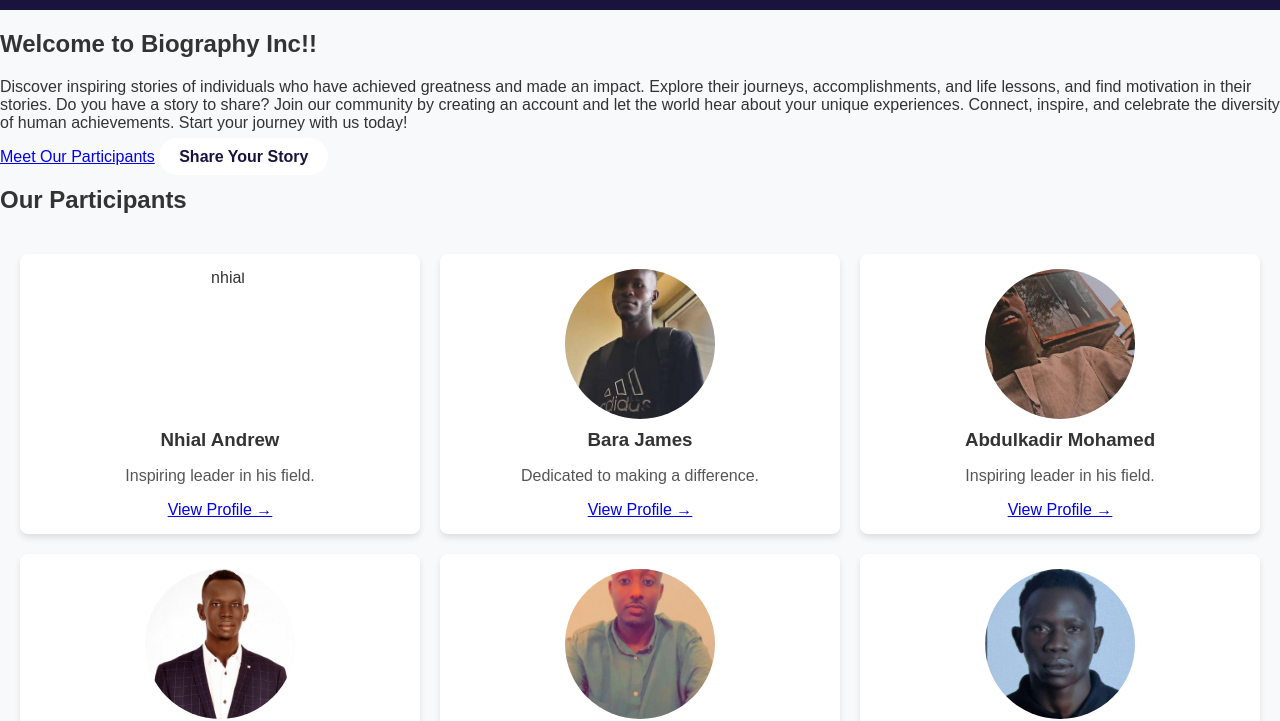
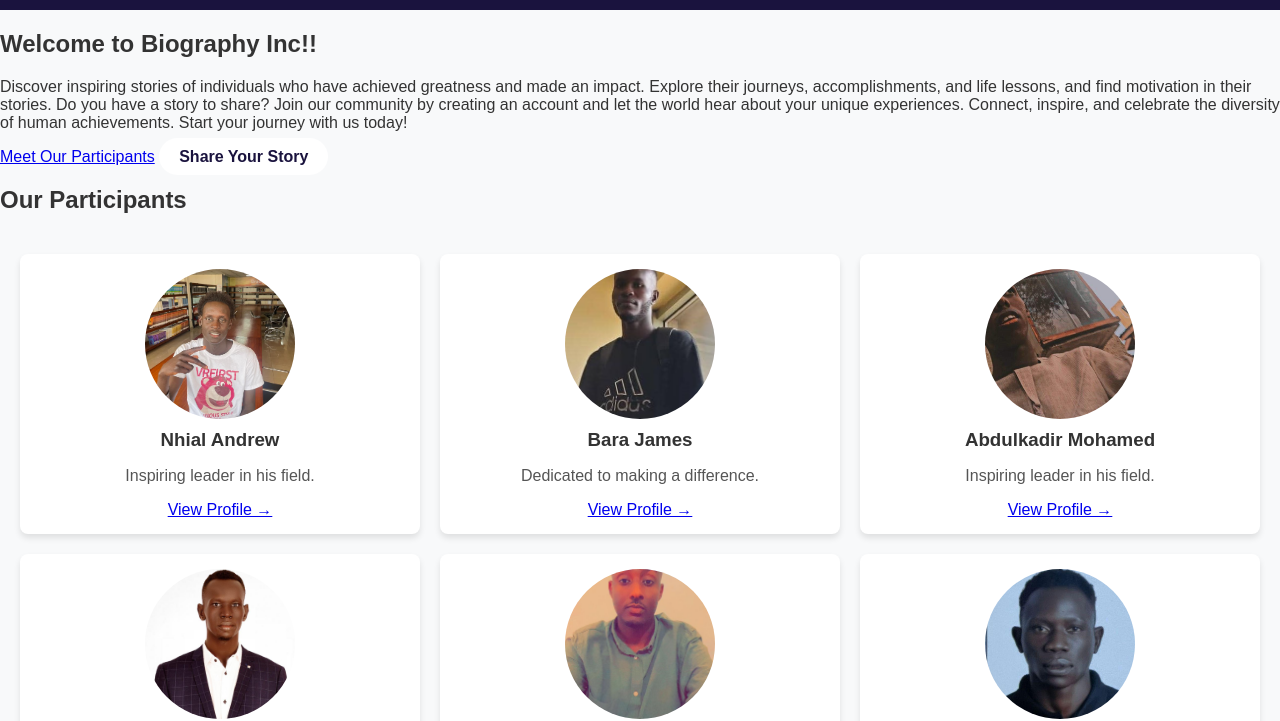
Before and after one commit to nolimitnihal/Biographyweb, a plain HTML site: page index.html in a window 1280 px wide. Shown: the part 80-801 px from the top of the page. Drawn offline with Linux system fonts and the light colour scheme; the site is published under a folder, as on GitHub Pages, so addresses that start at the root find nothing; files whose address does not match are found by name.

Commit message:
index.html

```diff
--- a/index.html
+++ b/index.html
@@ -75,7 +75,7 @@
     <div class="blog-grid">
       <!-- Participant Cards -->
       <div class="blog-card">
-        <img src="/images/nhial.jpeg" alt="nhial">
+        <img src="Biographyweb/images/nhial.jpeg" alt="nhial">
         <h3>Nhial Andrew</h3>
         <p>Inspiring leader in his field.</p>
         <a href="pages/nhial.html">View Profile →</a>
```
